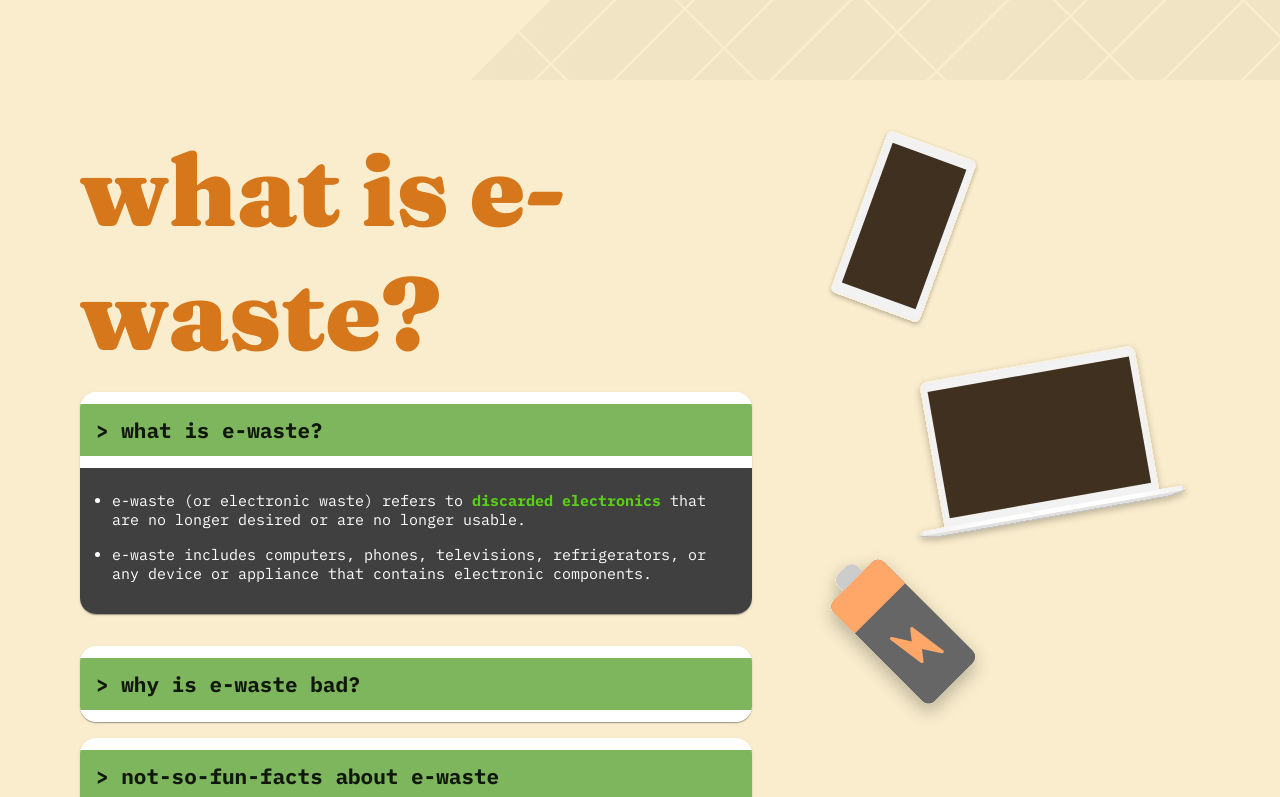
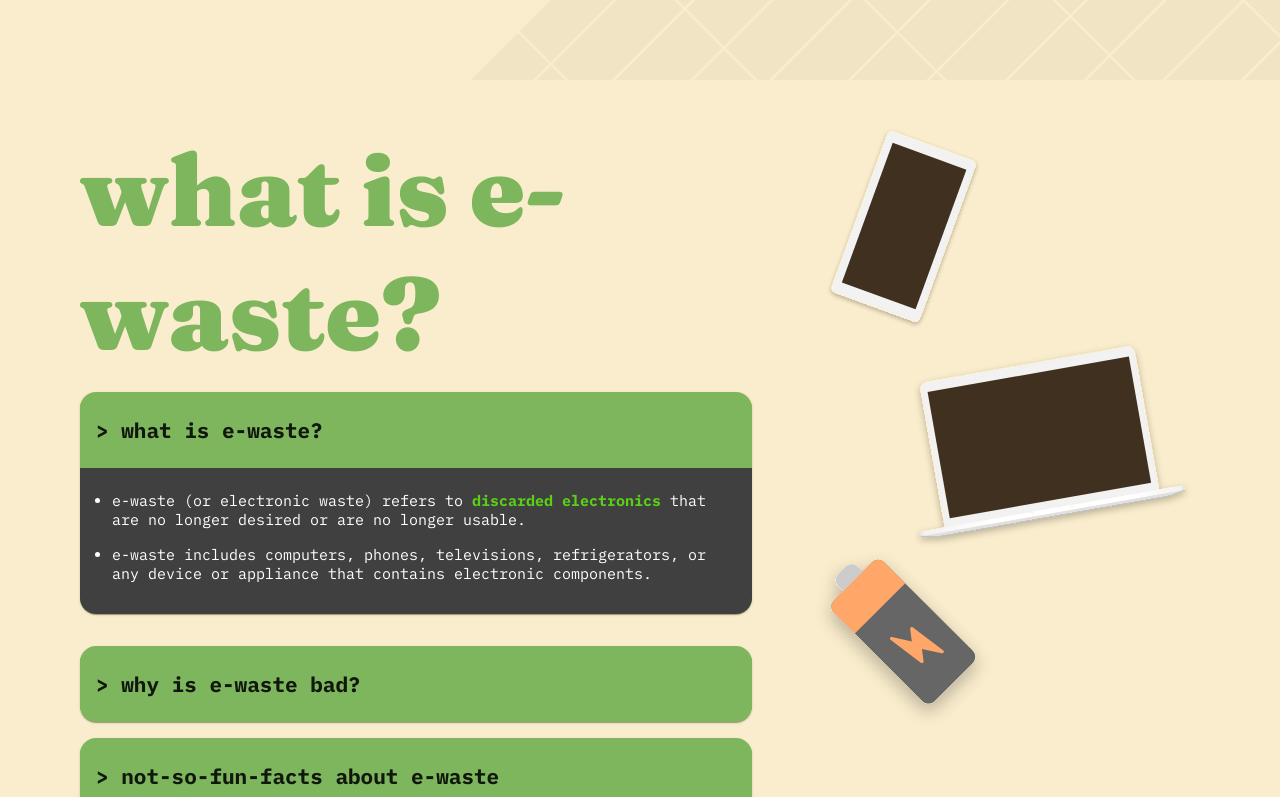
Before and after one commit to alexzhang1618/syn100-ewaste, a Next.js app: page / in a window 1280 px wide. Shown: the part 720-1517 px from the top of the page. Built offline with nearby package versions, Linux system fonts and the light colour scheme.

Commit message:
Add section colors

```diff
--- a/src/components/InfoAccordion/index.tsx
+++ b/src/components/InfoAccordion/index.tsx
@@ -9,12 +9,22 @@ interface InfoAccordionProps {
   title: string;
   children: ReactNode;
   defaultExpanded?: boolean;
+  accentColor?: string;
 }
 
-export default function InfoAccordion({ title, children, defaultExpanded }: InfoAccordionProps) {
+export default function InfoAccordion({
+  title,
+  children,
+  defaultExpanded,
+  accentColor = '#d5771a',
+}: InfoAccordionProps) {
   return (
-    <Accordion className={styles.accordion} defaultExpanded={defaultExpanded}>
-      <AccordionSummary className={styles.accordionSummary}>
+    <Accordion
+      className={styles.accordion}
+      defaultExpanded={defaultExpanded}
+      sx={{ backgroundColor: accentColor }}
+    >
+      <AccordionSummary className={styles.accordionSummary} sx={{ backgroundColor: accentColor }}>
         <Typography variant="label">
           <strong>&gt; {title}</strong>
         </Typography>
--- a/src/components/InfoAccordion/style.module.scss
+++ b/src/components/InfoAccordion/style.module.scss
@@ -4,7 +4,6 @@
   border: 0;
   box-shadow: none;
   border-radius: 1rem !important;
-  background-color: vars.$green;
   overflow: hidden;
 
   &::before {
@@ -17,7 +16,6 @@
 }
 
 .accordionSummary {
-  background-color: vars.$green !important;
   color: white;
   margin: 12px 0 !important;
 
--- a/src/components/Typography/index.tsx
+++ b/src/components/Typography/index.tsx
@@ -1,10 +1,11 @@
-import { ReactNode } from 'react';
+import { CSSProperties, ReactNode } from 'react';
 import styles from './style.module.scss';
 
 type Variant = 'title' | 'label' | 'body';
 
 interface TypographyProps {
   variant: Variant;
+  style?: CSSProperties;
   children: ReactNode;
 }
 
@@ -21,6 +22,10 @@ function getClassNameFromVariant(variant: Variant) {
   }
 }
 
-export default function Typography({ variant, children }: TypographyProps) {
-  return <div className={getClassNameFromVariant(variant)}>{children}</div>;
+export default function Typography({ variant, children, style }: TypographyProps) {
+  return (
+    <div className={getClassNameFromVariant(variant)} style={style}>
+      {children}
+    </div>
+  );
 }
--- a/src/components/Typography/style.module.scss
+++ b/src/components/Typography/style.module.scss
@@ -4,7 +4,7 @@
   font-family: 'Fraunces', serif;
   font-size: 100px;
   font-weight: 900;
-  color: #d5771a;
+  color: vars.$orange;
 
   @media screen and (width <= vars.$breakpoint-sm) {
     font-size: 50px;
--- a/src/sections/contribution/style.module.scss
+++ b/src/sections/contribution/style.module.scss
@@ -39,6 +39,6 @@
   padding-left: 1rem;
 
   strong {
-    color: #59d015;
+    color: #d5771a;
   }
 }
--- a/src/sections/info/index.tsx
+++ b/src/sections/info/index.tsx
@@ -3,15 +3,18 @@ import styles from './style.module.scss';
 import Image from 'next/image';
 import InfoAccordion from '@/components/InfoAccordion';
 
+const COLOR = '#7eb65e';
 export default function Info() {
   return (
     <div className={styles.container} id="info">
       <div className={styles.info}>
         <div className={styles.title}>
-          <Typography variant="title">what is e-waste?</Typography>
+          <Typography variant="title" style={{ color: COLOR }}>
+            what is e-waste?
+          </Typography>
         </div>
         <div className={styles.dropdownContainer}>
-          <InfoAccordion title="what is e-waste?" defaultExpanded>
+          <InfoAccordion title="what is e-waste?" defaultExpanded accentColor={COLOR}>
             <Typography variant="body">
               <ul className={styles.list}>
                 <li>
@@ -25,7 +28,7 @@ export default function Info() {
               </ul>
             </Typography>
           </InfoAccordion>
-          <InfoAccordion title="why is e-waste bad?">
+          <InfoAccordion title="why is e-waste bad?" accentColor={COLOR}>
             <Typography variant="body">
               <ul className={styles.list}>
                 <li>
@@ -38,7 +41,7 @@ export default function Info() {
               </ul>
             </Typography>
           </InfoAccordion>
-          <InfoAccordion title="not-so-fun-facts about e-waste">
+          <InfoAccordion title="not-so-fun-facts about e-waste" accentColor={COLOR}>
             <Typography variant="body">
               <ul className={styles.list}>
                 <li>
--- a/src/styles/vars.scss
+++ b/src/styles/vars.scss
@@ -2,4 +2,5 @@ $breakpoint-md: 1100px;
 $breakpoint-sm: 768px;
 
 $green: #7eb65e;
+$orange: #d5771a;
 $charcoal: #404040;
```
